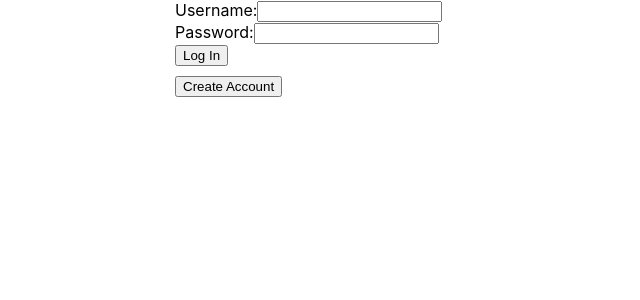
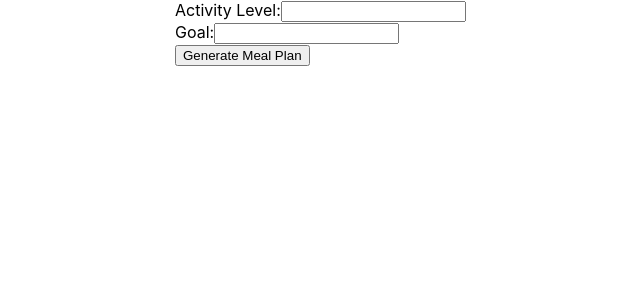
Before and after one commit to marcus-justice31/ai-meal-plan, a React (Create React App) app: page /mealPlanGenerator in a window 1280 px wide. Shown: the top 300 px of the page, without its empty margins (265-905 px from the left). Built offline with nearby package versions, Linux system fonts and the light colour scheme.

Commit message:
routing successful

```diff
--- a/package.json
+++ b/package.json
@@ -9,6 +9,7 @@
     "@testing-library/user-event": "^13.5.0",
     "react": "^19.2.0",
     "react-dom": "^19.2.0",
+    "react-router-dom": "^7.9.4",
     "react-scripts": "5.0.1",
     "web-vitals": "^2.1.4"
   },
--- a/src/App.js
+++ b/src/App.js
@@ -1,13 +1,18 @@
 import React from "react";
 import { BrowserRouter as Router, Routes, Route } from 'react-router-dom';
-import Dashboard from './components/Dashboard';
+import Dashboard from './Components/Dashboard';
 import Login from './Components/Login';
+import MealPlanGenerator from './Components/MealPlanGenerator';
 
 function App() {
   return (
-    <div>
-      <Login />
-    </div>
+    <Router>
+      <Routes>
+        <Route path="/" element={<Login />} />
+        <Route path="/dashboard" element={<Dashboard />} />
+        <Route path="/mealPlanGenerator" element={<MealPlanGenerator />} />
+      </Routes>
+    </Router>
   )
 }
 
--- a/src/Components/Dashboard.js
+++ b/src/Components/Dashboard.js
@@ -0,0 +1,15 @@
+import React, { useState } from 'react';
+import axios from 'axios';
+
+const Dashboard = () => {
+
+    return (
+        <div>
+            <p>Dashboard</p>
+        </div>
+    );
+};
+
+
+
+export default Dashboard;
--- a/src/Components/Login.js
+++ b/src/Components/Login.js
@@ -1,7 +1,9 @@
 import React, { useState } from 'react';
 import axios from 'axios';
+import { useNavigate } from 'react-router-dom';
 
 const Login = () => {
+    const navigate = useNavigate();
     const [isLoginMode, setIsLoginMode] = useState(true);
     const [username, setUsername] = useState('');
     const [password, setPassword] = useState('');
@@ -10,7 +12,6 @@ const Login = () => {
     const [height_cm, setHeight_cm] = useState('');
     const [weight_kgs, setWeight_kgs] = useState('');
     const [dietary_restrictions, setDietary_restrictions] = useState('');
-    const [isLoggedIn, setIsLoggedIn] = useState(false);
     const [error, setError] = useState(null);
 
 // Login using FastAPI
@@ -20,9 +21,9 @@ const handleLogin = async (e) => {
         // Attempt login via FastAPI endpoint
         const response = await axios.get(`http://localhost:8000/user/login?username=${username}&pswd=${password}`);
         if (response.data.Login === "Successful") {
-            setIsLoggedIn(true);
             setError(null);
             alert('Login successful!');
+            navigate('/mealPlanGenerator');
         }
     } catch (err) {
         // Handle error from FastAPI (invalid credentials)
@@ -33,7 +34,6 @@ const handleLogin = async (e) => {
 
 const handleCreateAccount = async (e) => {
     e.preventDefault();
-
 
     const birthdayString = birthday; // Ensure birthday is sent as a string and already in "yyyy-mm-dd"
 
--- /dev/null
+++ b/src/Components/MealPlanGenerator.js
@@ -0,0 +1,37 @@
+import React, { useState } from 'react';
+import axios from 'axios';
+import { useNavigate } from 'react-router-dom';
+
+const MealPlanGenerator = () => {
+    const navigate = useNavigate();
+    const [activity_level, setActivity_level] = useState('');
+    const [goal, setGoal] = useState('');
+
+const handleMealGeneration = async (e) => {
+    try {
+        const response = await axios.post(`http://localhost:8000/user/create`)
+    } catch (err) {
+        alert('Error')
+    }
+
+}
+
+    return (
+        <div style={{ maxWidth: '400px', margin: '0 auto' }}>
+            <form onSubmit = {handleMealGeneration}>
+                <div>
+                <label>Activity Level:</label>
+                <input type="text" value={activity_level} onChange={e => setActivity_level(e.target.value)} required />
+                </div>
+                <div>
+                <label>Goal:</label>
+                <input type="text" value={goal} onChange={e => setGoal(e.target.value)} required />
+                </div>
+                <button type="submit">{'Generate Meal Plan'}</button>
+            </form>
+        </div>
+
+    );
+}
+
+export default MealPlanGenerator;
```
Also changed, not shown: src/Components/Profile.js (added), 2 other files (tests, documents, lock files or other folders). Lines whose indentation alone changed are shown as unchanged.
